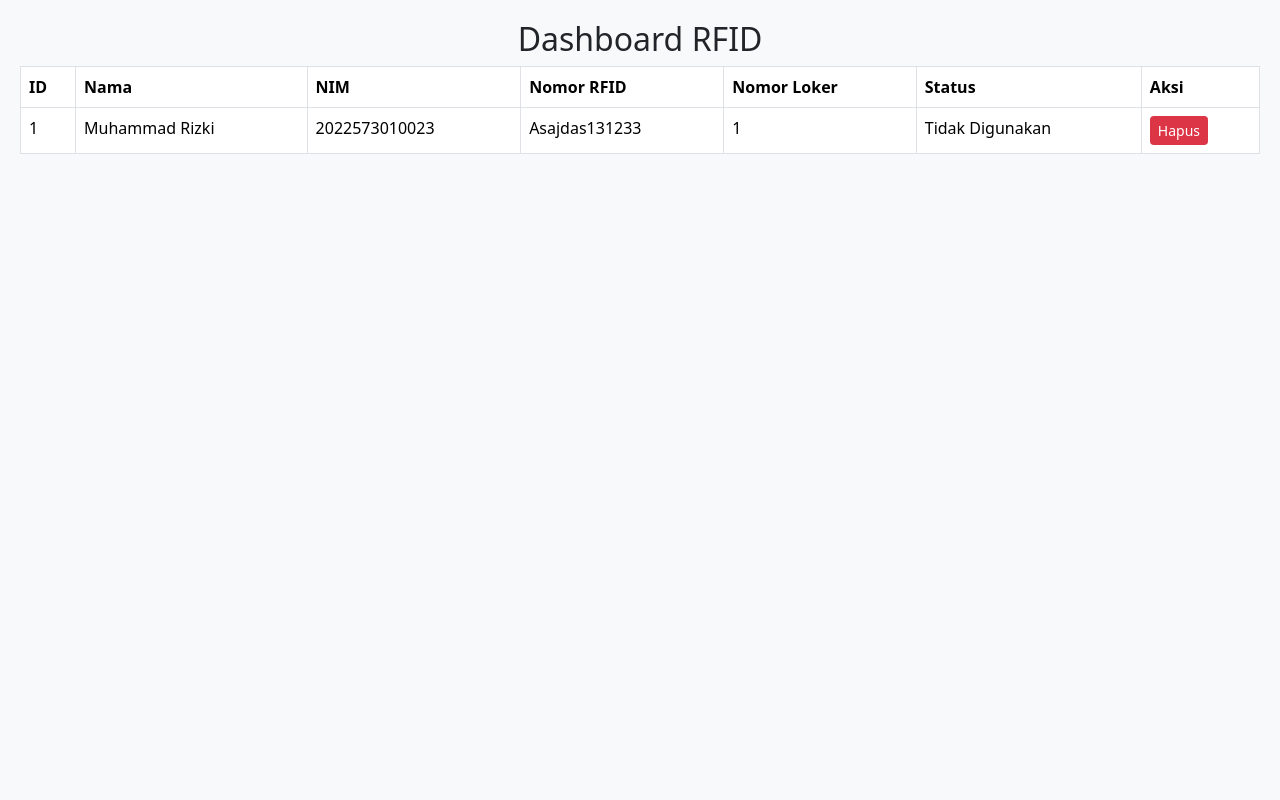
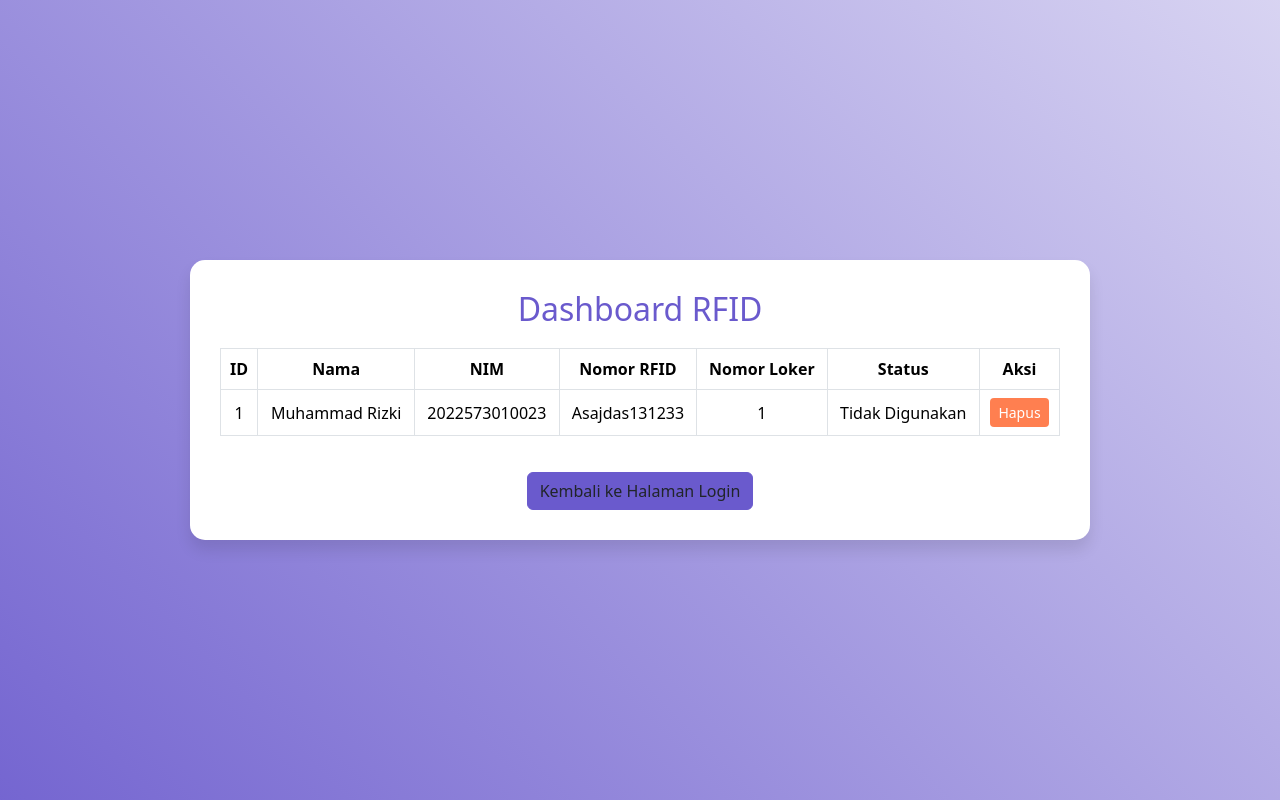
Before and after one commit to MuhammadRizki1303/Project-Smart-Loker-Berbasis-RFID, a PHP site: page /dashboard.php in a window 1280 px wide. Run offline with PHP 8.4, Linux system fonts and the light colour scheme; data comes from the database, SQL or seed files in the repository.

Commit message:
Tampilan lebih menarik

```diff
--- /dev/null
+++ b/css/dashboard.css
@@ -0,0 +1,23 @@
+body {
+  background-color: #f8f9fa;
+  padding: 20px;
+}
+
+table {
+  margin: auto;
+  width: 80%;
+  background-color: #fff;
+  border-collapse: collapse;
+}
+
+table th,
+table td {
+  padding: 10px;
+  text-align: left;
+  border: 1px solid #dee2e6;
+}
+
+.btn-danger {
+  background-color: #dc3545;
+  border: none;
+}
--- a/dashboard.php
+++ b/dashboard.php
@@ -19,7 +19,7 @@ if (isset($_GET['delete_id'])) {
     $sql = "DELETE FROM rfid_cards WHERE id='$id'";
 
     if ($conn->query($sql) === TRUE) {
-    echo "Data berhasil dihapus!";
+        echo "<script>alert('Data Berhasil Dihapus!!');</script>";
     } else {
         echo "Error: " . $conn->error;
     }
@@ -38,38 +38,93 @@ $result = $conn->query($sql);
     <meta name="viewport" content="width=device-width, initial-scale=1.0">
     <title>Dashboard RFID | Politeknik Negeri Lhokseumawe</title>
     <link href="https://cdn.jsdelivr.net/npm/bootstrap@5.3.2/dist/css/bootstrap.min.css" rel="stylesheet">
+    <link rel="stylesheet" href="css/dashboard.css">
 
     <style>
+        /* Tema warna dan background */
         body {
-        background-color: #f8f9fa;
-        padding: 20px;
+            background-color: #f0f0f0;
+            display: flex;
+            justify-content: center;
+            align-items: center;
+            min-height: 100vh;
+            background: linear-gradient(45deg, #ff7f50, #6a5acd, #ffffff);
+            background-size: 300% 300%;
+            animation: gradientBG 15s ease infinite;
         }
 
-    table {
-        margin: auto;
-        width: 80%;
-        background-color: #fff;
-        border-collapse: collapse;
+        @keyframes gradientBG {
+            0% {
+                background-position: 0% 50%;
             }
 
-    table th,
-    table td {
-        padding: 10px;
-        text-align: left;
-        border: 1px solid #dee2e6;
+            50% {
+                background-position: 100% 50%;
+            }
+
+            100% {
+                background-position: 0% 50%;
+            }
+        }
+
+        /* Animasi dan tampilan tabel */
+        .table-container {
+            background: #ffffff;
+            padding: 30px;
+            border-radius: 15px;
+            box-shadow: 0 10px 15px rgba(0, 0, 0, 0.1);
+            transition: transform 0.3s ease, opacity 0.3s ease;
+            opacity: 0;
+            transform: translateY(-20px);
+            width: 90%;
+            max-width: 900px;
+        }
+
+        .table-container.show {
+            opacity: 1;
+            transform: translateY(0);
+        }
+
+        h2 {
+            color: #6a5acd;
+            text-align: center;
+            margin-bottom: 20px;
         }
 
         .btn-danger {
-        background-color: #dc3545;
-        border: none;
+            background-color: #ff7f50;
+            border-color: #ff7f50;
+        }
+
+        .btn-danger:hover {
+            background-color: #6a5acd;
+            border-color: #6a5acd;
+        }
+
+        .btn-back {
+            margin-top: 20px;
+            background-color: #6a5acd;
+            border-color: #6a5acd;
+        }
+
+        .btn-back:hover {
+            background-color: #ff7f50;
+            border-color: #ff7f50;
+        }
+
+        .table th,
+        .table td {
+            text-align: center;
+            vertical-align: middle;
         }
     </style>
 </head>
 
 <body>
-    <h2 class="text-center">Dashboard RFID</h2>
+    <div class="table-container" id="dashboard-table">
+        <h2>Dashboard RFID</h2>
 
-    <table class="table">
+        <table class="table table-bordered table-hover">
             <thead>
                 <tr>
                     <th>ID</th>
@@ -105,6 +160,18 @@ $result = $conn->query($sql);
             </tbody>
         </table>
 
+        <!-- Tombol kembali ke halaman login -->
+        <div class="text-center">
+            <a href="index.php" class="btn btn-back btn-block">Kembali ke Halaman Login</a>
+        </div>
+    </div>
+
+    <script>
+        // Animasi saat halaman dibuka
+        window.onload = function () {
+            document.getElementById("dashboard-table").classList.add("show");
+        }
+    </script>
 </body>
 
 </html>
```
Also changed, not shown: css/style.css (added, +23 -0 lines), index.php (added, +187 -0 lines), index1.php (deleted, +0 -101 lines), images/logo.png (added). Lines whose indentation alone changed are shown as unchanged.
